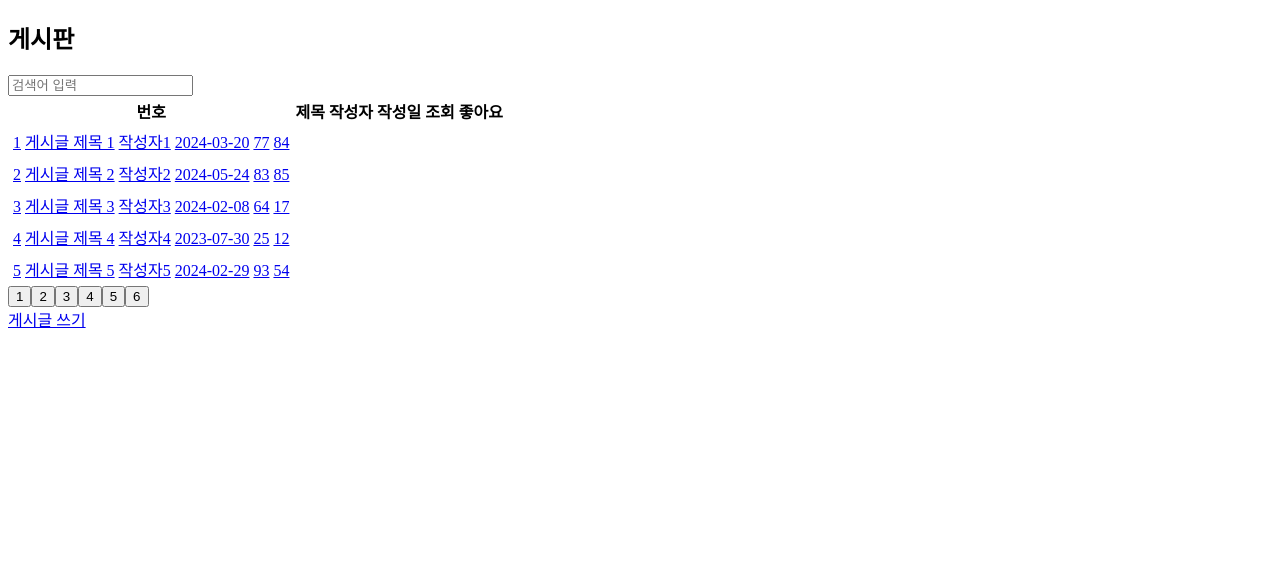
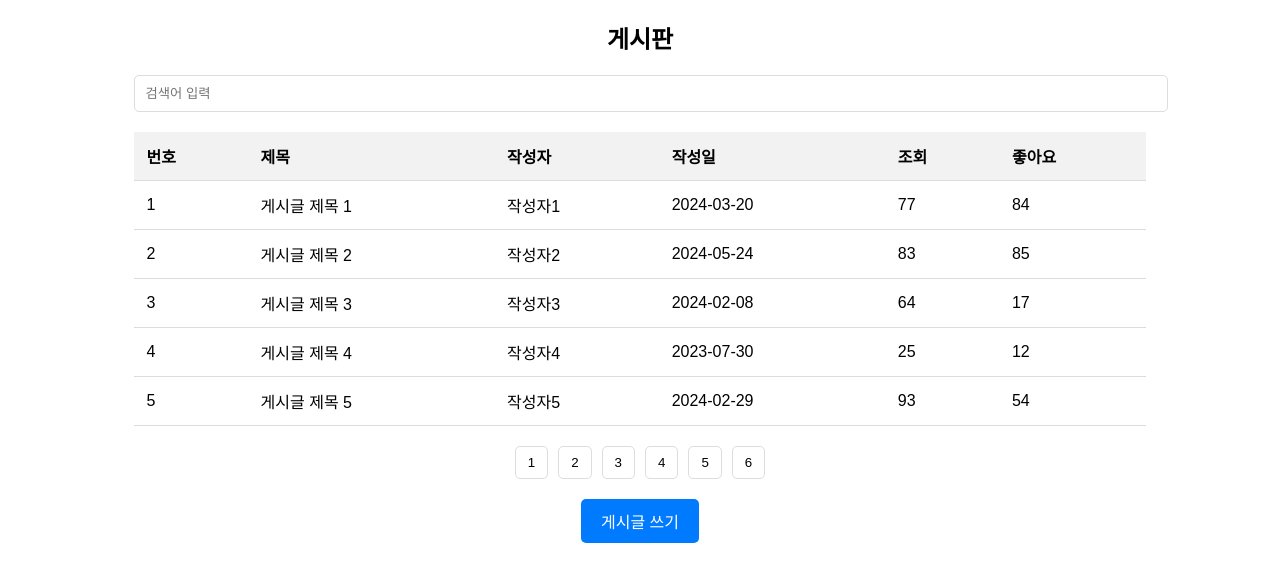
Before and after one commit to miss-gif/1pt, a React (Vite) app: page / in a window 1280 px wide. Shown: the top 582 px of the page. Built offline with nearby package versions, Linux system fonts and the light colour scheme.

Commit message:
게시판 만들기2

```diff
--- a/src/App.jsx
+++ b/src/App.jsx
@@ -1,4 +1,4 @@
-import { useRef, useState } from "react";
+import { useState } from "react";
 import { BrowserRouter, Routes, Route } from "react-router-dom";
 import BoardList from "./pages/BoardList"; // 게시판 리스트 페이지
 import WritePost from "./pages/WritePost"; // 게시글 작성 페이지
@@ -8,11 +8,11 @@ import { dummy } from "./pages/dummy";
 
 function App() {
   const [posts, setPosts] = useState(dummy); // 게시글 데이터 상태
-  const postIdRef = useRef(27); // useRef를 App 컴포넌트에서 관리
+  const [postId, setPostId] = useState(27); // 상태로 postId 관리
 
   const addPost = (newPost) => {
     setPosts([newPost, ...posts]); // 새로운 게시글 추가
-    postIdRef.current += 1; // postId 업데이트
+    setPostId(postId + 1); // postId 업데이트
   };
 
   const handleDelete = (postId) => {
@@ -24,7 +24,7 @@ function App() {
     const updatedPosts = posts.map((post) =>
       post.postId === updatedPost.postId ? updatedPost : post
     );
-    setPosts(updatedPosts);
+    setPosts(updatedPosts); // 수정된 게시글 목록으로 상태 업데이트
   };
 
   return (
@@ -33,7 +33,7 @@ function App() {
         <Route path="/" element={<BoardList posts={posts} />} />
         <Route
           path="/write"
-          element={<WritePost addPost={addPost} postIdRef={postIdRef} />}
+          element={<WritePost addPost={addPost} postId={postId} />}
         />
         <Route
           path="/post/:postId"
@@ -41,9 +41,7 @@ function App() {
         />
         <Route
           path="/edit/:postId"
-          element={<EditPost />}
-          posts={posts}
-          onUpdate={handleUpdate}
+          element={<EditPost posts={posts} onUpdate={handleUpdate} />}
         />
       </Routes>
     </BrowserRouter>
--- a/src/pages/BoardList.jsx
+++ b/src/pages/BoardList.jsx
@@ -1,10 +1,16 @@
 import React, { useState, useEffect } from "react";
-import { Link } from "react-router-dom";
+import { Link, useNavigate } from "react-router-dom";
+import styled from "@emotion/styled";
 
 function BoardList({ posts, onDelete }) {
+  const navigate = useNavigate();
   const [currentPage, setCurrentPage] = useState(1);
   const [postsPerPage] = useState(5); // 페이지당 게시물 수
   const [filteredPosts, setFilteredPosts] = useState(posts); // 검색 결과 필터링된 게시물
+
+  const handleRowClick = (postId) => {
+    navigate(`/post/${postId}`);
+  };
 
   useEffect(() => {
     setFilteredPosts(posts);
@@ -32,10 +38,10 @@ function BoardList({ posts, onDelete }) {
   };
 
   return (
-    <div>
+    <BoardContainer>
       <h2>게시판</h2>
       <input type="text" placeholder="검색어 입력" onChange={handleSearch} />
-      <table>
+      <BoardTable>
         <thead>
           <tr>
             <th>번호</th>
@@ -48,29 +54,108 @@ function BoardList({ posts, onDelete }) {
         </thead>
         <tbody>
           {currentPosts.map((post) => (
-            <tr key={post.postId}>
-              <Link to={`/post/${post.postId}`}>
+            <PostClickArea
+              key={post.postId}
+              onClick={() => handleRowClick(post.postId)}
+            >
               <td>{post.postId}</td>
               <td>{post.title}</td>
               <td>{post.author}</td>
               <td>{post.date}</td>
               <td>{post.views}</td>
               <td>{post.likes}</td>
-              </Link>
-            </tr>
+            </PostClickArea>
           ))}
         </tbody>
-      </table>
-      <div>
+      </BoardTable>
+      <Pagination>
         {pageNumbers.map((number) => (
           <button key={number} onClick={() => setCurrentPage(number)}>
             {number}
           </button>
         ))}
-      </div>
-      <Link to="/write">게시글 쓰기</Link>
-    </div>
+      </Pagination>
+      <WriteButton to="/write">게시글 쓰기</WriteButton>
+    </BoardContainer>
   );
 }
 
 export default BoardList;
+
+const BoardContainer = styled.div`
+  width: 80%;
+  margin: 20px auto;
+  font-family: sans-serif;
+
+  h2 {
+    text-align: center;
+    margin-bottom: 20px;
+  }
+
+  input[type="text"] {
+    width: 100%;
+    padding: 10px;
+    margin-bottom: 20px;
+    border: 1px solid #ddd;
+    border-radius: 5px;
+  }
+`;
+
+const BoardTable = styled.table`
+  width: 100%;
+  border-collapse: collapse;
+
+  th,
+  td {
+    padding: 12px;
+    text-align: left;
+    border-bottom: 1px solid #ddd;
+  }
+
+  th {
+    background-color: #f2f2f2;
+  }
+
+  tbody tr:hover {
+    background-color: #f5f5f5;
+  }
+`;
+
+const Pagination = styled.div`
+  display: flex;
+  justify-content: center;
+  margin-top: 20px;
+
+  button {
+    padding: 8px 12px;
+    margin: 0 5px;
+    background-color: #fff;
+    border: 1px solid #ddd;
+    border-radius: 5px;
+    cursor: pointer;
+
+    &:hover {
+      background-color: #f2f2f2;
+    }
+  }
+`;
+
+const WriteButton = styled(Link)`
+  display: block;
+  width: fit-content;
+  padding: 10px 20px;
+  margin: 20px auto 0;
+  background-color: #007bff;
+  color: white;
+  text-decoration: none;
+  border-radius: 5px;
+  text-align: center;
+
+  &:hover {
+    background-color: #0056b3;
+  }
+`;
+
+const PostClickArea = styled.tr`
+  cursor: pointer;
+`;
--- a/src/pages/EditPost.jsx
+++ b/src/pages/EditPost.jsx
@@ -1,18 +1,63 @@
-import React, { useState } from "react";
+import React, { useEffect, useState } from "react";
 import { useNavigate, useParams } from "react-router-dom";
 
 const EditPost = ({ posts, onUpdate }) => {
+  console.log("posts", posts);
   const { postId } = useParams();
   const navigate = useNavigate();
+  const [title, setTitle] = useState("");
+  const [content, setContent] = useState("");
+
+  useEffect(() => {
+    const postToEdit = posts.find(
+      (post) => post.postId === parseInt(postId, 10)
+    );
+
+    if (postToEdit) {
+      setTitle(postToEdit.title);
+      setContent(postToEdit.content);
+    } else {
+      alert("게시물을 찾을 수 없습니다.");
+      navigate("/");
+    }
+  }, [postId, posts]);
 
   const handleUpdate = () => {
+    const postToEdit = posts.find(
+      (post) => post.postId === parseInt(postId, 10)
+    );
+
+    if (!postToEdit) {
+      alert("게시물을 찾을 수 없습니다.");
+      return;
+    }
+
+    const updatedPost = {
+      ...postToEdit, // 기존 게시글 정보 복사
+      title: title, // 수정된 제목
+      content: content, // 수정된 내용
+      date: new Date().toLocaleDateString(), // 수정된 날짜
+    };
+
+    onUpdate(updatedPost);
     navigate(`/post/${postId}`);
   };
 
   return (
-    <div>
+    <>
+      <input
+        type="text"
+        value={title}
+        onChange={(e) => setTitle(e.target.value)}
+        placeholder="제목을 입력하세요"
+      />
+      <textarea
+        value={content}
+        onChange={(e) => setContent(e.target.value)}
+        placeholder="내용을 입력하세요"
+      ></textarea>
       <button onClick={handleUpdate}>수정</button>
-    </div>
+    </>
   );
 };
 
--- a/src/pages/PostDetail.jsx
+++ b/src/pages/PostDetail.jsx
@@ -8,10 +8,9 @@ const PostDetail = ({ posts, onDelete }) => {
   const navigate = useNavigate();
   const [isModalOpen, setIsModalOpen] = useState(false);
 
-  const post = posts.find((post) => post.postId === parseInt(postId, 10)); // 검색
+  const post = posts.find((post) => post.postId === parseInt(postId, 10));
 
   const handleDelete = () => {
-    console.log(postId); // 삭제할 게시물의 postId
     onDelete(post.postId);
     navigate("/");
   };
@@ -26,14 +25,31 @@ const PostDetail = ({ posts, onDelete }) => {
 
   return (
     <>
+      <button onClick={() => navigate(`/post/${parseInt(postId, 10) - 1}`)}>
+        이전글
+      </button>
+      <button onClick={() => navigate(`/post/${parseInt(postId, 10) + 1}`)}>
+        다음글
+      </button>
+      <button onClick={() => navigate("/")}>목록</button>
+      <DetailContainer>
         <p>디테일페이지</p>
         {post ? (
           <div>
-          <h2>{post.title}</h2>
-          <p>{post.content}</p>
-          {/* ... (나머지 게시물 정보) */}
-          <button onClick={() => navigate(`/edit/${postId}`)}>수정</button>
-          <button onClick={handleDeleteClick}>삭제</button>
+            <DetailTitle>{post.title}</DetailTitle>
+            <DetailInfo>작성자: {post.author}</DetailInfo>
+            <DetailInfo>작성일: {post.date}</DetailInfo>
+            <DetailInfo>조회수: {post.views}</DetailInfo>
+            <DetailInfo>좋아요: {post.likes}</DetailInfo>
+
+            <ButtonContainer>
+              <ActionButton onClick={() => navigate(`/edit/${postId}`)}>
+                수정
+              </ActionButton>
+              <ActionButton className="delete" onClick={handleDeleteClick}>
+                삭제
+              </ActionButton>
+            </ButtonContainer>
 
             <StyledModal
               isOpen={isModalOpen}
@@ -50,6 +66,7 @@ const PostDetail = ({ posts, onDelete }) => {
         ) : (
           <p>게시물을 찾을 수 없습니다.</p>
         )}
+      </DetailContainer>
     </>
   );
 };
@@ -85,3 +102,46 @@ const StyledModal = styled(Modal)`
     cursor: pointer;
   }
 `;
+
+const DetailContainer = styled.div`
+  width: 80%;
+  margin: 20px auto;
+  padding: 20px;
+  border: 1px solid #ddd;
+  border-radius: 5px;
+  font-family: sans-serif;
+`;
+
+const DetailTitle = styled.h2`
+  margin-bottom: 10px;
+`;
+
+const DetailInfo = styled.p`
+  margin: 5px 0;
+`;
+
+const ButtonContainer = styled.div`
+  margin-top: 20px;
+`;
+
+const ActionButton = styled.button`
+  padding: 10px 20px;
+  margin: 0 10px;
+  background-color: #007bff;
+  color: white;
+  border: none;
+  border-radius: 5px;
+  cursor: pointer;
+
+  &:hover {
+    background-color: #0056b3;
+  }
+
+  &.delete {
+    background-color: #dc3545;
+
+    &:hover {
+      background-color: #c82333;
+    }
+  }
+`;
```
Also changed, not shown: 1 other file (tests, documents, lock files or other folders). Lines whose indentation alone changed are shown as unchanged.
